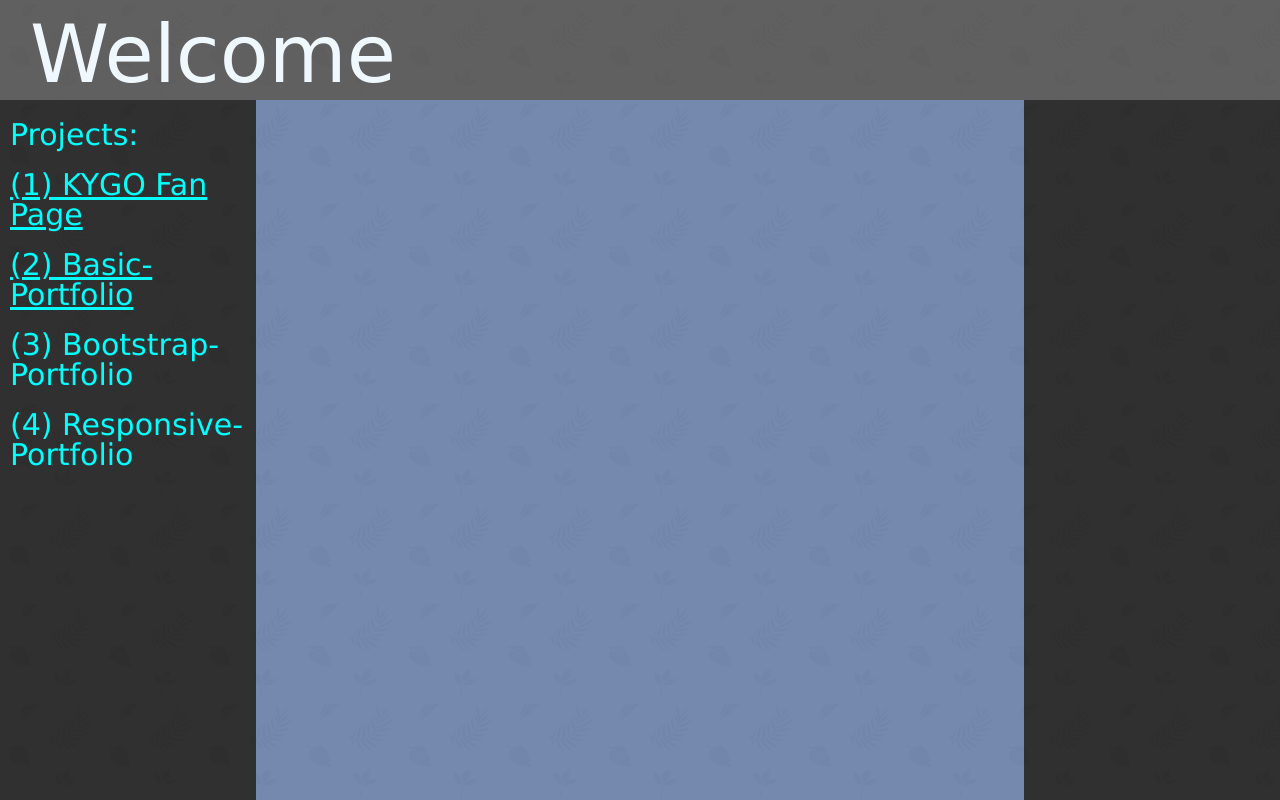
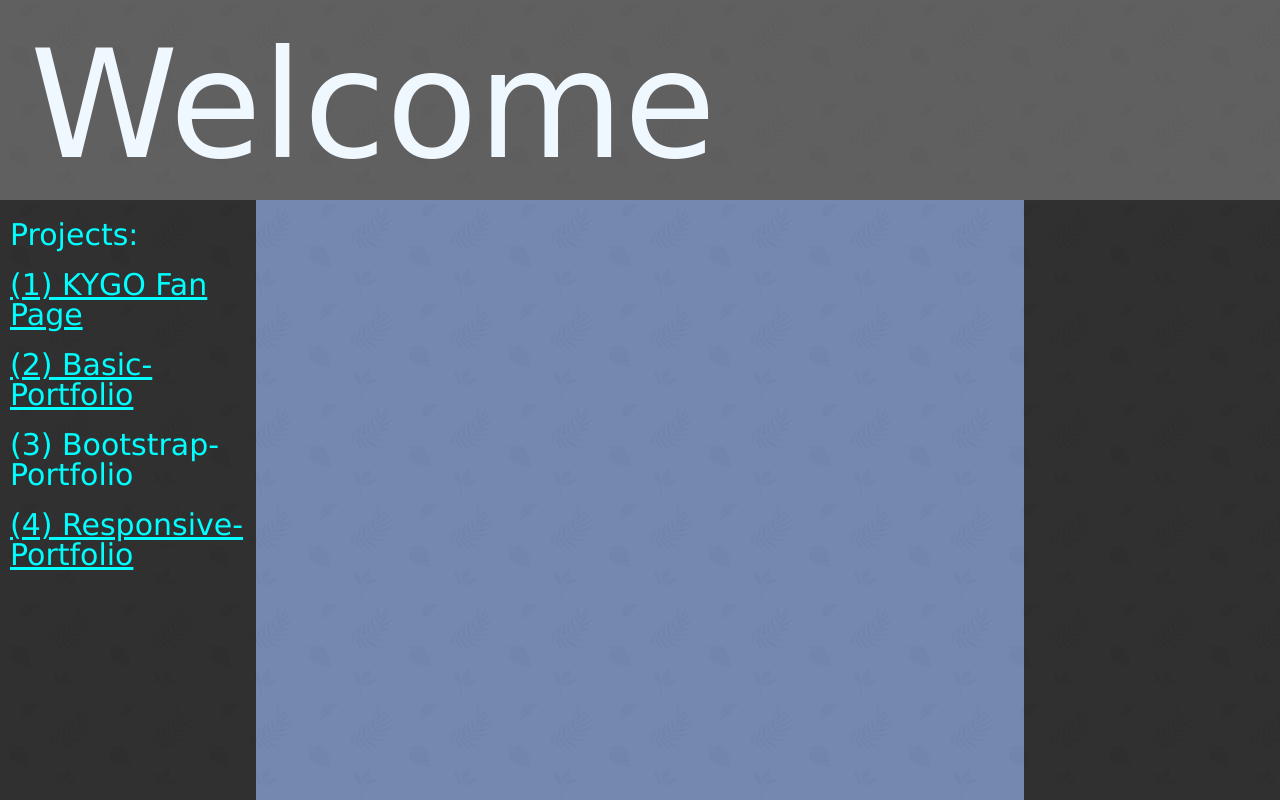
Before and after one commit to DSGQR/dsgqr.github.io, a plain HTML site: page index.html in a window 1280 px wide. Shown: the top 800 px of the page. Drawn offline with Linux system fonts and the light colour scheme.

Commit message:
Add Homework 2-2 Link

```diff
--- a/css/style.css
+++ b/css/style.css
@@ -5,9 +5,9 @@ body {
 .container {
     display: grid;
     width: 100%;
-    height: 1000px;
+    height: 1200px;
     grid-template-columns: 1fr 3fr 1fr;
-    grid-template-rows: 100px 800px 100px;
+    grid-template-rows: 200px 800px 200px;
 }
 
 .left_sidebar {
@@ -37,13 +37,8 @@ a:hover {
     background-color: hsla(0, 2%, 24%, 0.8);
     font-family: cursive;
     color: aliceblue;
-    font-size: 80px;
-    padding: 15px 0 0 30px;
-}
-
-h1 {
-
-    margin-top: 10px;
+    font-size: 150px;
+    padding: 30px 0 0 30px;
 }
 
 .content {
--- a/index.html
+++ b/index.html
@@ -16,7 +16,7 @@
             <ol class="projects"><a href="https://dsgqr.github.io/FanPage/" target="_blank" alt="Pre-Course Work">(1) KYGO Fan Page</a></ol>
             <ol class="projects"><a href="https://dsgqr.github.io/Basic-Portfolio/" target="_blank" alt="Homework 1">(2) Basic-Portfolio</a></ol>
             <ol class="projects"><p alt="Homework 2-1">(3) Bootstrap-Portfolio</p></ol>
-            <ol class="projects"><p alt="Homework 2-2">(4) Responsive-Portfolio</p></ol>
+            <ol class="projects"><a href="https://dsgqr.github.io/Responsive-Portfolio/" target="_blank" alt="Homework 2-2">(4) Responsive-Portfolio</a></ol>
         </div>
         <div class="content"></div>
         <div class="right_sidebar"></div>
```
